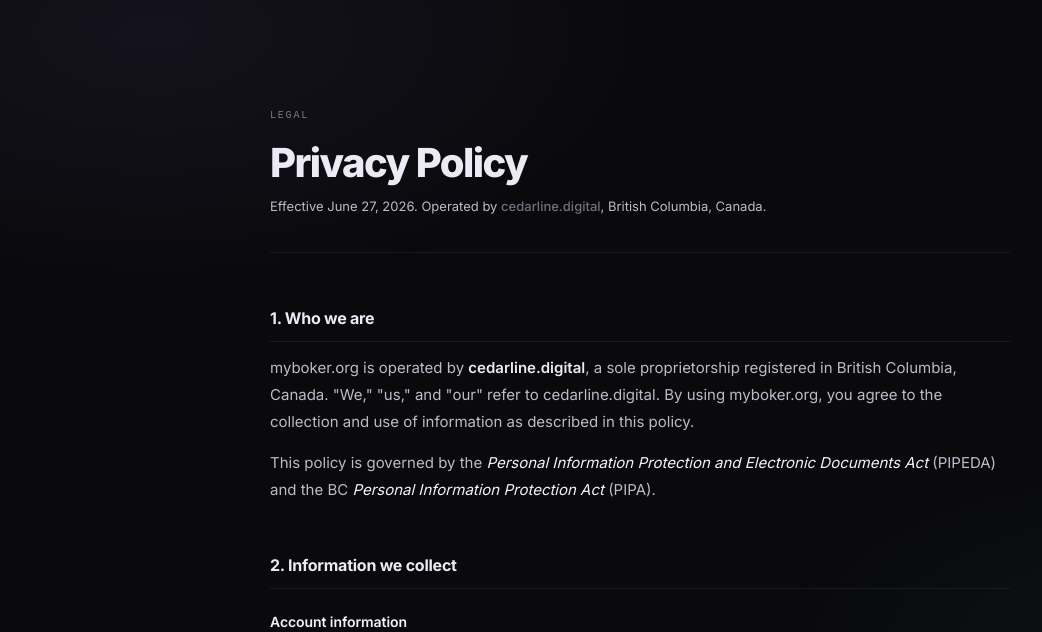
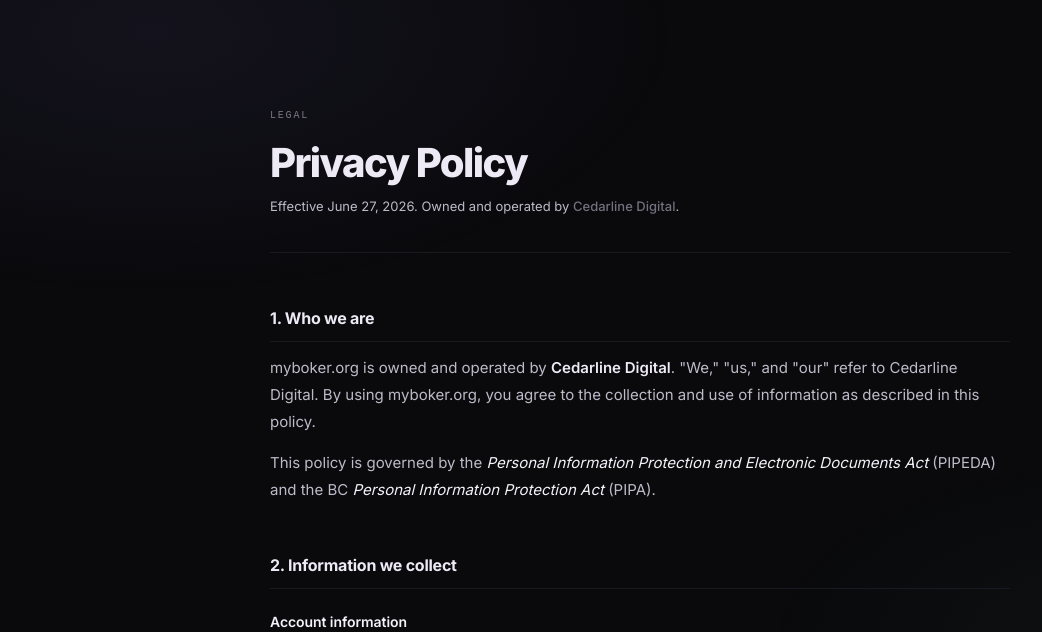
Before and after one commit to SowinskiBraeden/boker, a Flask app: page /privacy in a window 1280 px wide. Shown: the part 63-695 px from the top of the page, without its empty margins (0-1042 px from the left). Run offline with Flask 3, Linux system fonts and the light colour scheme.

Commit message:
update information + styles

```diff
--- a/config.py
+++ b/config.py
@@ -9,7 +9,7 @@ DATA_PATH = BASE_DIR / "data" / "entries.csv"
 DEFAULT_DATABASE_URL = f"sqlite:///{BASE_DIR / 'data' / 'boker-dev.sqlite3'}"
 
 ELIGIBLE_MIN_SESSIONS = 3
-APP_VERSION = "2.5.21"
+APP_VERSION = "2.5.23"
 
 
 def load_local_env(env_path: Path) -> None:
--- a/templates/privacy.html
+++ b/templates/privacy.html
@@ -7,13 +7,13 @@
     <header class="legal-doc__header">
         <p class="lp-kicker">Legal</p>
         <h1 class="legal-doc__title">Privacy Policy</h1>
-        <p class="legal-doc__meta">Effective June 27, 2026. Operated by <strong>cedarline.digital</strong>, British Columbia, Canada.</p>
+        <p class="legal-doc__meta">Effective June 27, 2026. Owned and operated by <strong>Cedarline Digital</strong>.</p>
     </header>
 
     <div class="legal-doc__body">
 
         <h2>1. Who we are</h2>
-        <p>myboker.org is operated by <strong>cedarline.digital</strong>, a sole proprietorship registered in British Columbia, Canada. "We," "us," and "our" refer to cedarline.digital. By using myboker.org, you agree to the collection and use of information as described in this policy.</p>
+        <p>myboker.org is owned and operated by <strong>Cedarline Digital</strong>. "We," "us," and "our" refer to Cedarline Digital. By using myboker.org, you agree to the collection and use of information as described in this policy.</p>
         <p>This policy is governed by the <em>Personal Information Protection and Electronic Documents Act</em> (PIPEDA) and the BC <em>Personal Information Protection Act</em> (PIPA).</p>
 
         <h2>2. Information we collect</h2>
@@ -104,7 +104,7 @@
         <h2>13. Contact</h2>
         <p>Questions or requests regarding this policy:</p>
         <p>
-            <strong>cedarline.digital</strong><br>
+            <strong>Cedarline Digital</strong><br>
             British Columbia, Canada<br>
             <a href="mailto:support@cedarline.digital">support@cedarline.digital</a>
         </p>
--- a/templates/support.html
+++ b/templates/support.html
@@ -338,7 +338,7 @@
         <!-- ── Contact ──────────────────────────────────────────────── -->
         <section class="docs-section" id="contact">
             <h2 class="docs-h2">Contact</h2>
-            <p>myboker.org is operated by <strong>cedarline.digital</strong>, a sole proprietorship based in British Columbia, Canada.</p>
+            <p>myboker.org is owned and operated by <strong>Cedarline Digital</strong>.</p>
             <p>For support, data requests, or anything else: <a href="mailto:support@cedarline.digital">support@cedarline.digital</a>. Please allow a few days for a response.</p>
             <div class="docs-callout">
                 <strong>Legal:</strong> See the <a href="{{ url_for('public.privacy') }}">Privacy Policy</a> and <a href="{{ url_for('public.terms') }}">Terms of Service</a> for details on how your data is handled and the rules governing use of the service.
```
Also changed, not shown: templates/terms.html (+5 -5 lines).
